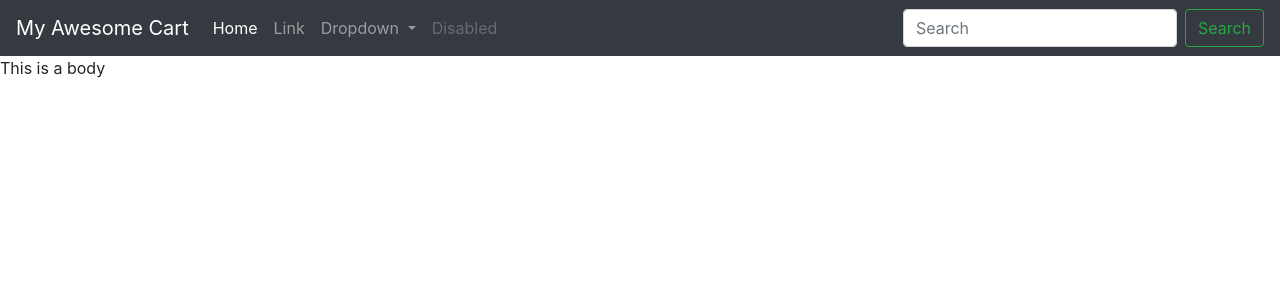
After one commit to Sameerkale2003/E-Commerce-Website, a Django app: template mac/shop/templates/shop/about.html in a window 1280 px wide. The commit adds this page. Shown: the top 300 px of the page. Run offline with Django 5.2, Linux system fonts and the light colour scheme; the template is opened without the code that fills it, so the values that code supplies are empty; some libraries are stand-ins or nearby versions.

Commit message:
version4

```diff
--- a/mac/mac/urls.py
+++ b/mac/mac/urls.py
@@ -16,9 +16,11 @@ Including another URLconf
 """
 from django.contrib import admin
 from django.urls import path,include
+from django.conf import settings
+from django.conf.urls.static import static
 
 urlpatterns = [
     path('admin/', admin.site.urls),
     path('shop/' , include('shop.urls')),
     path('blog/' , include('blog.urls'))
-]
+] + static(settings.MEDIA_URL, document_root=settings.MEDIA_ROOT)
--- /dev/null
+++ b/mac/shop/templates/shop/about.html
@@ -0,0 +1,4 @@
+{% extends 'shop/basic.html' %}
+
+{% block title %} Title of About {% endblock %}
+{% block body %} This is a body {% endblock %}
--- /dev/null
+++ b/mac/shop/templates/shop/basic.html
@@ -0,0 +1,70 @@
+<!doctype html>
+<html lang="en">
+  <head>
+    <!-- Required meta tags -->
+    <meta charset="utf-8">
+    <meta name="viewport" content="width=device-width, initial-scale=1, shrink-to-fit=no">
+
+    <!-- Bootstrap CSS -->
+    <link rel="stylesheet" href="https://stackpath.bootstrapcdn.com/bootstrap/4.2.1/css/bootstrap.min.css" integrity="sha384-GJzZqFGwb1QTTN6wy59ffF1BuGJpLSa9DkKMp0DgiMDm4iYMj70gZWKYbI706tWS" crossorigin="anonymous">
+
+      <title>{% block title%} {% endblock %}</title>
+
+      <style>
+        {% block css %} {% endblock %}
+    </style>
+
+
+</head>
+
+  <body>
+
+    <nav class="navbar navbar-expand-lg navbar-dark bg-dark">
+  <a class="navbar-brand" href="#">My Awesome Cart</a>
+  <button class="navbar-toggler" type="button" data-toggle="collapse" data-target="#navbarSupportedContent" aria-controls="navbarSupportedContent" aria-expanded="false" aria-label="Toggle navigation">
+    <span class="navbar-toggler-icon"></span>
+  </button>
+
+  <div class="collapse navbar-collapse" id="navbarSupportedContent">
+    <ul class="navbar-nav mr-auto">
+      <li class="nav-item active">
+        <a class="nav-link" href="#">Home <span class="sr-only">(current)</span></a>
+      </li>
+      <li class="nav-item">
+        <a class="nav-link" href="#">Link</a>
+      </li>
+      <li class="nav-item dropdown">
+        <a class="nav-link dropdown-toggle" href="#" id="navbarDropdown" role="button" data-toggle="dropdown" aria-haspopup="true" aria-expanded="false">
+          Dropdown
+        </a>
+        <div class="dropdown-menu" aria-labelledby="navbarDropdown">
+          <a class="dropdown-item" href="#">Action</a>
+          <a class="dropdown-item" href="#">Another action</a>
+          <div class="dropdown-divider"></div>
+          <a class="dropdown-item" href="#">Something else here</a>
+        </div>
+      </li>
+      <li class="nav-item">
+        <a class="nav-link disabled" href="#" tabindex="-1" aria-disabled="true">Disabled</a>
+      </li>
+    </ul>
+    <form class="form-inline my-2 my-lg-0">
+      <input class="form-control mr-sm-2" type="search" placeholder="Search" aria-label="Search">
+      <button class="btn btn-outline-success my-2 my-sm-0" type="submit">Search</button>
+    </form>
+  </div>
+</nav>
+
+  {% block body %}  {% endblock %}
+
+
+
+
+
+  <!-- Optional JavaScript -->
+    <!-- jQuery first, then Popper.js, then Bootstrap JS -->
+    <script src="https://code.jquery.com/jquery-3.3.1.slim.min.js" integrity="sha384-q8i/X+965DzO0rT7abK41JStQIAqVgRVzpbzo5smXKp4YfRvH+8abtTE1Pi6jizo" crossorigin="anonymous"></script>
+    <script src="https://cdnjs.cloudflare.com/ajax/libs/popper.js/1.14.6/umd/popper.min.js" integrity="sha384-wHAiFfRlMFy6i5SRaxvfOCifBUQy1xHdJ/yoi7FRNXMRBu5WHdZYu1hA6ZOblgut" crossorigin="anonymous"></script>
+    <script src="https://stackpath.bootstrapcdn.com/bootstrap/4.2.1/js/bootstrap.min.js" integrity="sha384-B0UglyR+jN6CkvvICOB2joaf5I4l3gm9GU6Hc1og6Ls7i6U/mkkaduKaBhlAXv9k" crossorigin="anonymous"></script>
+  </body>
+</html>
--- a/mac/shop/views.py
+++ b/mac/shop/views.py
@@ -2,10 +2,10 @@ from django.http import HttpResponse
 from django.shortcuts import render
 
 def index(request):
-    return render(request,'shop\index.html')
+    return render(request,'shop/index.html')
 
 def about(request):
-    return HttpResponse ("We are about")
+    return render(request,'shop/about.html')
 
 def contact(request):
     return HttpResponse ("We are contact")
```
Also changed, not shown: mac/mac/settings.py (+10 -2 lines), mac/shop/models.py (+7 -0 lines), mac/shop/templates/shop/index.html (+6 -58 lines), mac/db.sqlite3, mac/shop/images/camera.jpg (added), mac/shop/images/headphone.jpg (added), mac/shop/images/laptop.jpg (added), mac/shop/images/shampoo.jpg (added), mac/shop/images/shouse.jpg (added), mac/shop/migrations/0002_product_category_product_image_product_price_and_more.py (added).
